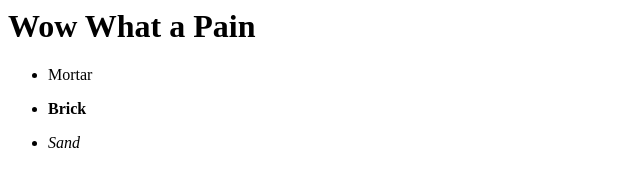
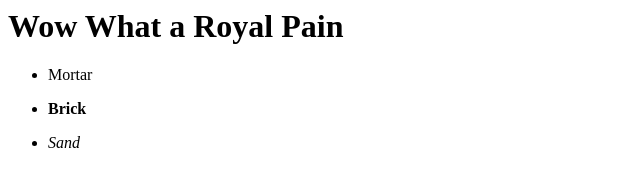
Before and after one commit to LGarcia6280/Hello-World, a plain HTML site: page list.html in a window 1280 px wide. Shown: the whole page, without its empty margins (0-640 px from the left). Drawn offline with Linux system fonts and the light colour scheme.

Commit message:
from MBP to test coding conflict

```diff
--- a/list.html
+++ b/list.html
@@ -8,7 +8,7 @@
 
 <body>
 
-	<h1> Wow What a Pain </h1>
+	<h1> Wow What a Royal Pain </h1>
 
 	<ul>
 
```
